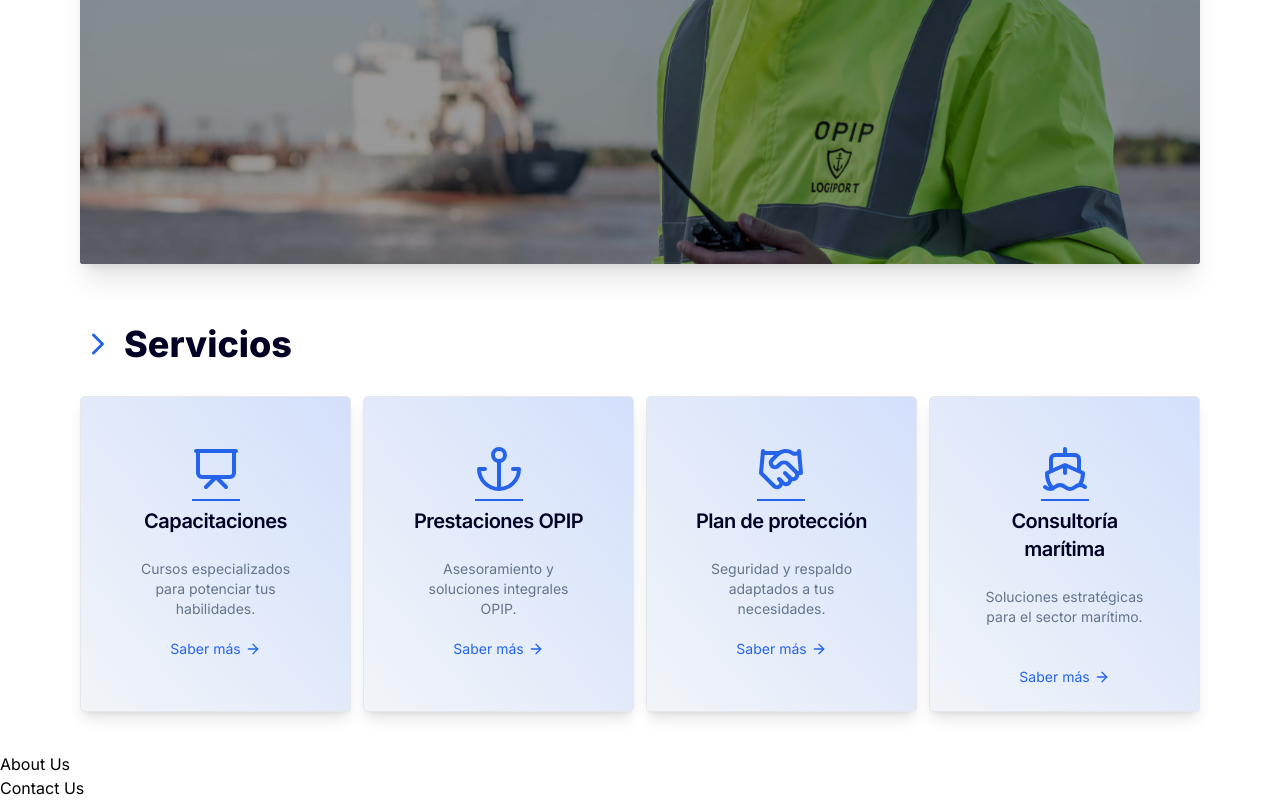
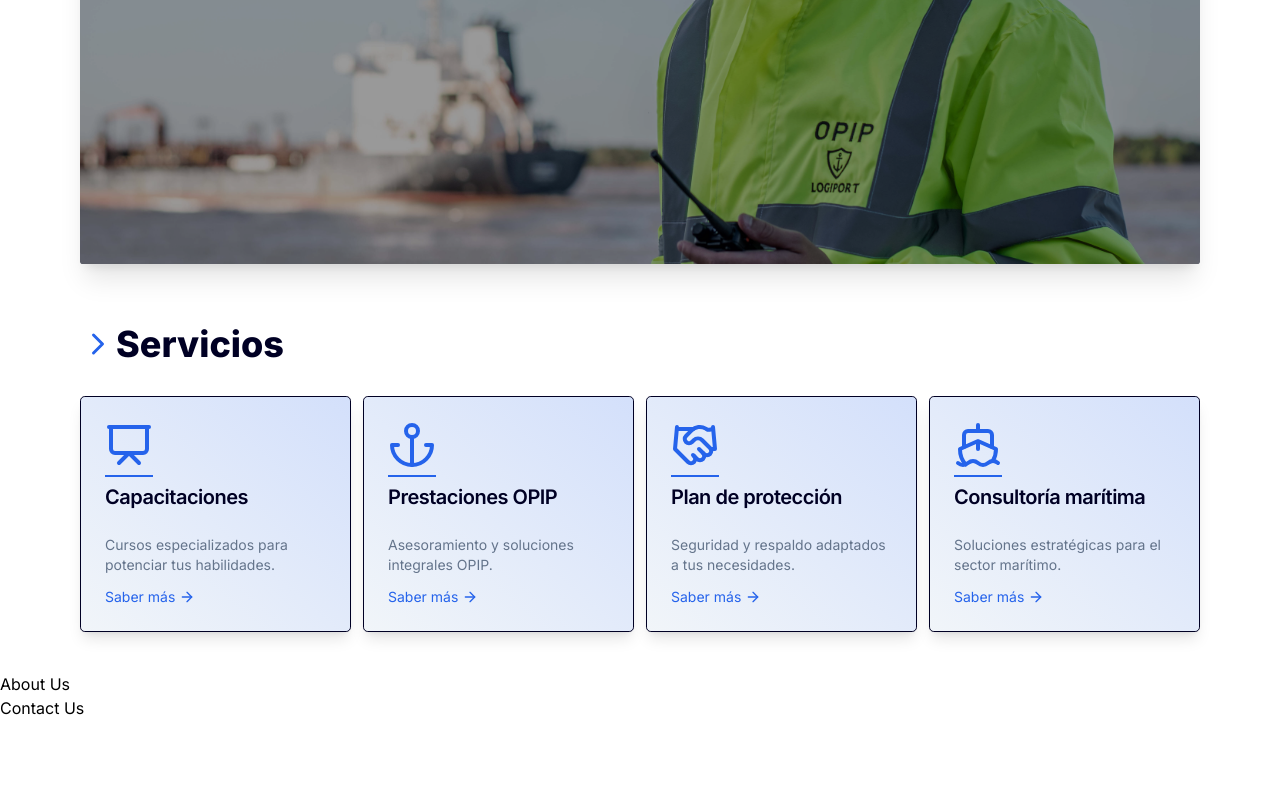
Before and after one commit to Stefano-Mazziotta/logiport.com.ar, a Next.js app: page / in a window 1280 px wide. Shown: the part 684-1484 px from the top of the page. After the commit the page ends 1404 px from the top, so only its background shows below. Built offline with nearby package versions, Linux system fonts and the light colour scheme.

Commit message:
working on services section

```diff
--- a/src/components/sections/servicesSection.tsx
+++ b/src/components/sections/servicesSection.tsx
@@ -17,6 +17,7 @@ import {
   Anchor,
   Handshake,
 } from "lucide-react";
+import Link from "next/link";
 
 interface Service {
   title: string;
@@ -51,33 +52,35 @@ const ServiceSection: React.FC = async () => {
   return (
     <section id="services" className="px-4 md:px-10 xl:px-20 py-10">
       <h2 className="text-foreground text-4xl font-extrabold flex items-center mb-8">
-        <ChevronRight size={36} className="text-primary mr-2" />
+        <ChevronRight size={36} className="text-primary" />
         Servicios
       </h2>
       <main className="grid grid-cols-1 gap-3 sm:grid-cols-2 lg:grid-cols-4">
         {services.map((service, index) => (
           <Card
             key={index}
-            className="relative flex flex-col items-center p-6 rounded-lg shadow-lg bg-gradient-to-tr from-secondary to-primary/20 text-foreground transition-colors ease-linear duration-300 hover:bg-gradient-to-bl hover:from-primary/40 hover:to-secondary"
+            className="relative flex flex-col rounded-lg shadow-lg bg-gradient-to-tr from-secondary to-primary/20 text-foreground transition-colors ease-linear duration-300 hover:bg-gradient-to-bl hover:from-primary/40 hover:to-secondary border-solid border-[1px] border-foreground"
           >
-            <CardHeader className="flex flex-col items-center">
+            <CardHeader className="flex flex-col">
               <service.icon className="w-12 h-12 text-primary" />
               <div className="h-[2px] w-12 bg-primary"></div>
-              <CardTitle className="text-xl font-semibold text-center">
+              <CardTitle className="text-xl font-semibold">
                 {service.title}
               </CardTitle>
             </CardHeader>
-            <CardContent className="h-20 text-center">
+            <CardContent className="flex flex-col gap-3 justify-start items-start">
               <CardDescription className="text-sm text-muted-foreground">
                 {service.description}
               </CardDescription>
+              <Link
+                href="#"
+                className="relative text-primary flex items-center gap-1 text-sm group"
+              >
+                Saber más
+                <span className="absolute bottom-0 left-0 w-0 h-[1px] bg-primary transition-all duration-300 group-hover:w-full"></span>
+                <ArrowRight size={16} />
+              </Link>
             </CardContent>
-            <a
-              href="#"
-              className="bottom-4 text-primary flex items-center gap-1 text-sm hover:text-primary/80 transition-colors"
-            >
-              Saber más <ArrowRight size={16} />
-            </a>
           </Card>
         ))}
       </main>
```
